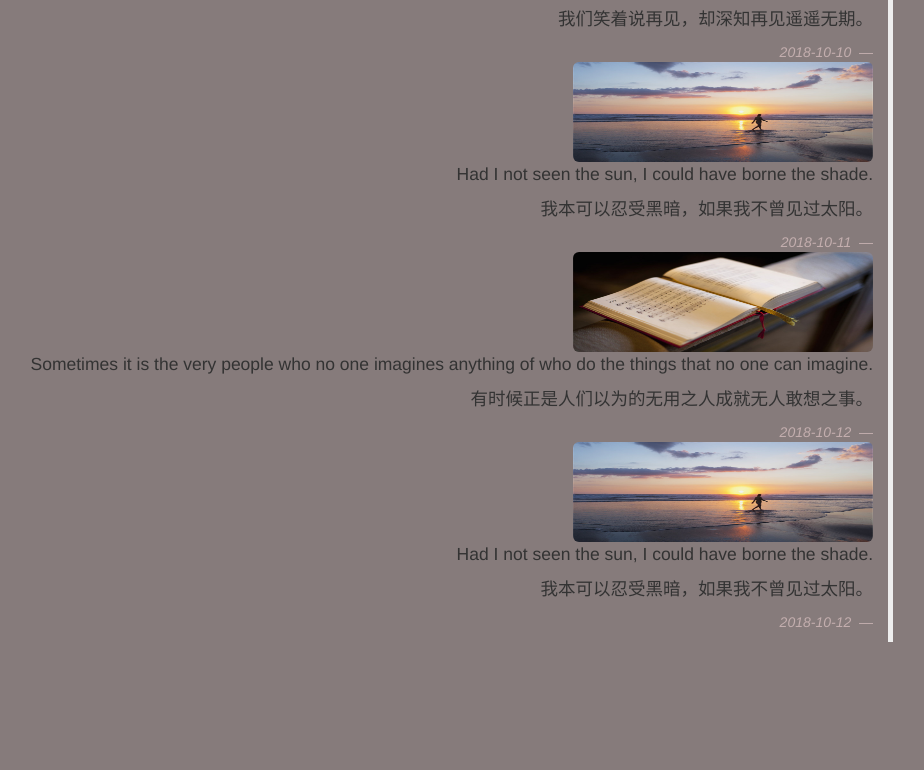
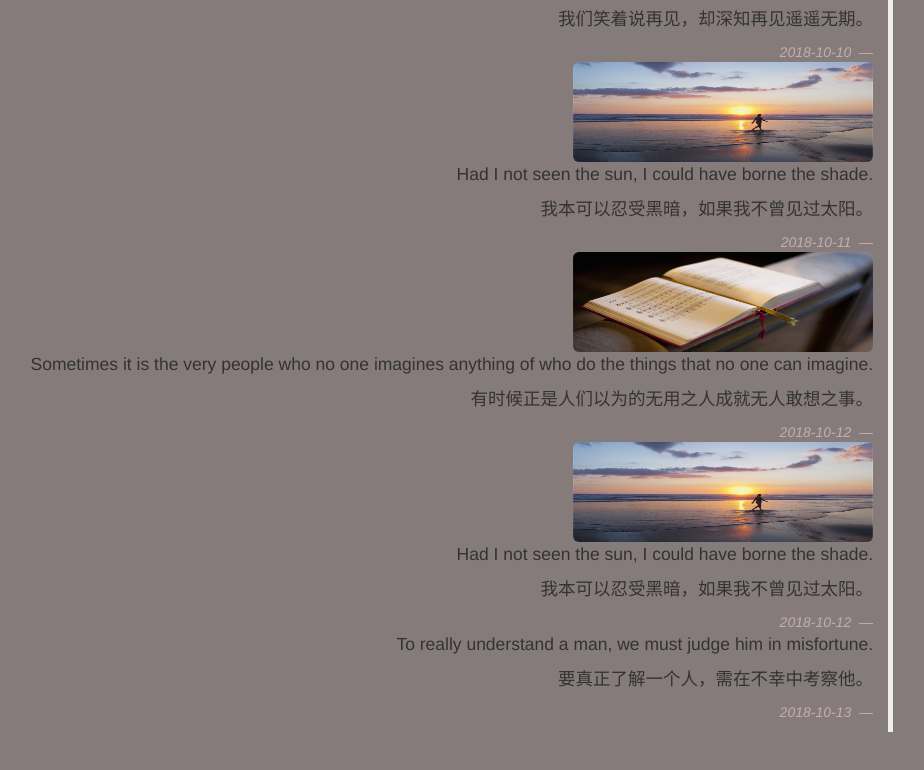
Before and after one commit to WK8612/English, a plain HTML site: page index.html in a window 1280 px wide. Shown: the part 2179-2949 px from the top of the page, without its empty margins (334-1258 px from the left). Before the commit the page ends 2913 px from the top, so only its background shows below. Drawn offline with Linux system fonts and the light colour scheme.

Commit message:
Update index.html

```diff
--- a/index.html
+++ b/index.html
@@ -152,6 +152,12 @@
             <footer>
                 <cite title="Source Title">2018-10-12</cite>
             </footer>
+                <p> To really understand a man, we must judge him in misfortune.</p>
+            <p>要真正了解一个人，需在不幸中考察他。</p>
+            <footer>
+                <cite title="Source Title">2018-10-13</cite>
+            </footer>
+
         </blockquote>
         </div>
     </div>
```
